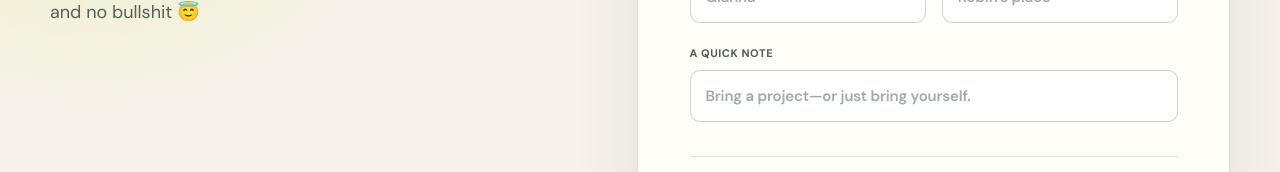
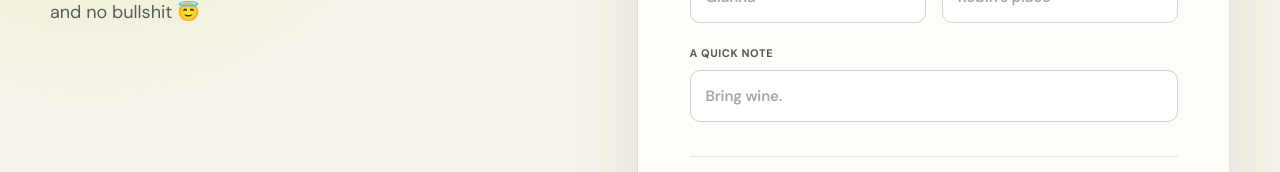
Before and after one commit to Robinnnnn/doodlebutwithoutfuckingads, a Next.js app: page / in a window 1280 px wide. Shown: the part 386-558 px from the top of the page. Built offline with nearby package versions, Linux system fonts and the light colour scheme.

Commit message:
Update note placeholder to Bring wine.

```diff
--- a/app/DoodleApp.tsx
+++ b/app/DoodleApp.tsx
@@ -285,7 +285,7 @@ function CreatePoll() {
             <input
               value={draft.note}
               onChange={(event) => update("note", event.target.value)}
-              placeholder="Bring a project—or just bring yourself."
+              placeholder="Bring wine."
               autoComplete="off"
             />
           </label>
```
